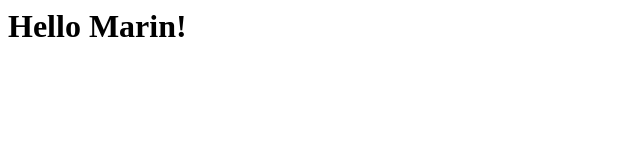
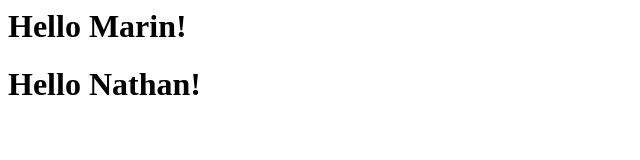
Before and after one commit to vherus/introductions, a plain HTML site: page index.html in a window 1280 px wide. Shown: the whole page, without its empty margins (0-640 px from the left). Drawn offline with Linux system fonts and the light colour scheme.

Commit message:
Adds greetings to Nathan

```diff
--- a/index.html
+++ b/index.html
@@ -1 +1,2 @@
 <h1>Hello Marin!</h1>
+<h1>Hello Nathan!</h1>
```
